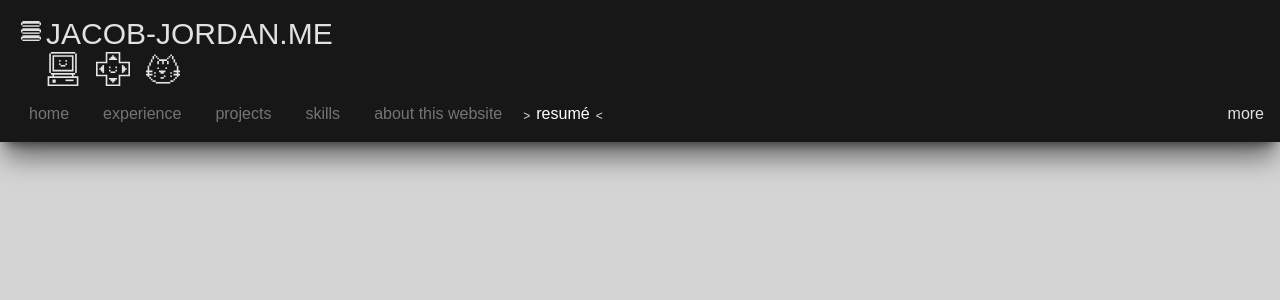
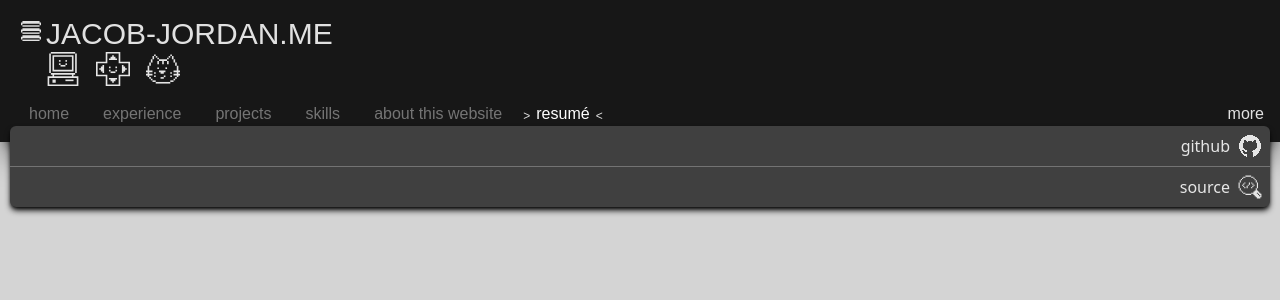
Before and after one commit to jacobjordan94/jacob-jordan-me, a React (Vite) app: page /resume in a window 1280 px wide. Both pictures are taken after a click on the button "more". Shown: the top 300 px of the page. Built offline with nearby package versions, Linux system fonts and the light colour scheme; a web font is replaced by a local one.

Commit message:
i hate this, probably replacing with shad or radix

```diff
--- a/src/components/DropdownButton.jsx
+++ b/src/components/DropdownButton.jsx
@@ -1,12 +1,145 @@
-export default function DropdownButton({ children, className, dropdownContentClassName, ButtonContent }) {
+import { useRef, useState, useEffect, useLayoutEffect } from 'react';
+import { createPortal } from 'react-dom';
+
+export default function DropdownButton({
+    children,
+    className = '',
+    dropdownContentClassName = '',
+    ButtonContent,
+    align = 'left', // 'left' | 'right' | 'center'
+    dropdownWidth = null, // Optional: let user pass width manually
+    behavior = 'click', // 'click' | 'hover'
+}) {
+    const buttonRef = useRef(null);
+    const dropdownRef = useRef(null);
+    const hoverTimeout = useRef(null);
+
+    const [isOpen, setIsOpen] = useState(false);
+    const [position, setPosition] = useState(null);
+    const [measuredWidth, setMeasuredWidth] = useState(null);
+    const [portalRoot, setPortalRoot] = useState(null);
+
+    // Get portal root
+    useEffect(() => {
+        const existing = document.getElementById('portal-root');
+        if (existing) setPortalRoot(existing);
+    }, []);
+
+    // Outside click close (click behavior only)
+    useEffect(() => {
+        if (behavior !== 'click') return;
+
+        const handleClick = (e) => {
+            if (
+                buttonRef.current &&
+                !buttonRef.current.contains(e.target) &&
+                dropdownRef.current &&
+                !dropdownRef.current.contains(e.target)
+            ) {
+                setIsOpen(false);
+            }
+        };
+
+        const handleEscape = (e) => {
+            if (e.key === 'Escape') setIsOpen(false);
+        };
+
+        document.addEventListener('mousedown', handleClick);
+        document.addEventListener('keydown', handleEscape);
+        return () => {
+            document.removeEventListener('mousedown', handleClick);
+            document.removeEventListener('keydown', handleEscape);
+        };
+    }, [behavior]);
+
+    // Measure dropdown width (only once it's visible)
+    useLayoutEffect(() => {
+        if (isOpen && dropdownRef.current && dropdownWidth == null) {
+            const rect = dropdownRef.current.getBoundingClientRect();
+            setMeasuredWidth(rect.width);
+        }
+    }, [isOpen, dropdownWidth]);
+
+    // Positioning
+    useLayoutEffect(() => {
+        if (!isOpen || !buttonRef.current) return;
+
+        const rect = buttonRef.current.getBoundingClientRect();
+        const width = dropdownWidth ?? measuredWidth;
+        if (!width) return;
+
+        let left = rect.left;
+
+        if (align === 'center') {
+            left = rect.left + rect.width / 2 - width / 2;
+        } else if (align === 'right') {
+            left = rect.right - width;
+        }
+
+        // Clamp to viewport
+        const maxLeft = window.innerWidth - width - 10;
+        if (left > maxLeft) left = maxLeft;
+        if (left < 10) left = 10;
+
+        setPosition({ top: rect.bottom, left });
+    }, [isOpen, dropdownWidth, measuredWidth, align]);
+
+    // Open state triggers
+    const handleClickToggle = () => {
+        if (behavior === 'click') {
+            setIsOpen(!isOpen);
+        }
+    };
+
+    const handleMouseEnter = () => {
+        if (behavior !== 'hover') return;
+        clearTimeout(hoverTimeout.current);
+        setIsOpen(true);
+    };
+
+    const handleMouseLeave = () => {
+        if (behavior !== 'hover') return;
+        hoverTimeout.current = setTimeout(() => {
+            setIsOpen(false);
+        }, 150); // Small buffer for cursor movement
+    };
+
+    const isReadyToShow = !!dropdownWidth || !!measuredWidth;
+
     return (
-        <div className={"dropdown inline-block group relative " + className}>
-            <button className="dropdown-button cursor-pointer">
-                { ButtonContent && <ButtonContent />}
+        <div
+            className={`relative inline-block ${className}`}
+            onMouseEnter={handleMouseEnter}
+            onMouseLeave={handleMouseLeave}
+        >
+            <button
+                ref={buttonRef}
+                onClick={handleClickToggle}
+                className="cursor-pointer"
+            >
+                {ButtonContent && <ButtonContent />}
             </button>
-            <div className={"dropdown-content hidden absolute group-hover:block z-[100] " + dropdownContentClassName}>
-                { children }
-            </div>
+
+            {isOpen && portalRoot &&
+                createPortal(
+                    <div
+                        ref={dropdownRef}
+                        onMouseEnter={handleMouseEnter}
+                        onMouseLeave={handleMouseLeave}
+                        className={`z-[9999] ${dropdownContentClassName}`}
+                        style={{
+                            position: 'fixed',
+                            top: isReadyToShow && position ? `${position.top}px` : '-9999px',
+                            left: isReadyToShow && position ? `${position.left}px` : '-9999px',
+                            width: dropdownWidth ?? 'auto',
+                            visibility: isReadyToShow ? 'visible' : 'hidden',
+                        }}
+                    >
+                        {children}
+                    </div>,
+                    portalRoot
+                )
+            }
         </div>
     );
 }
```
